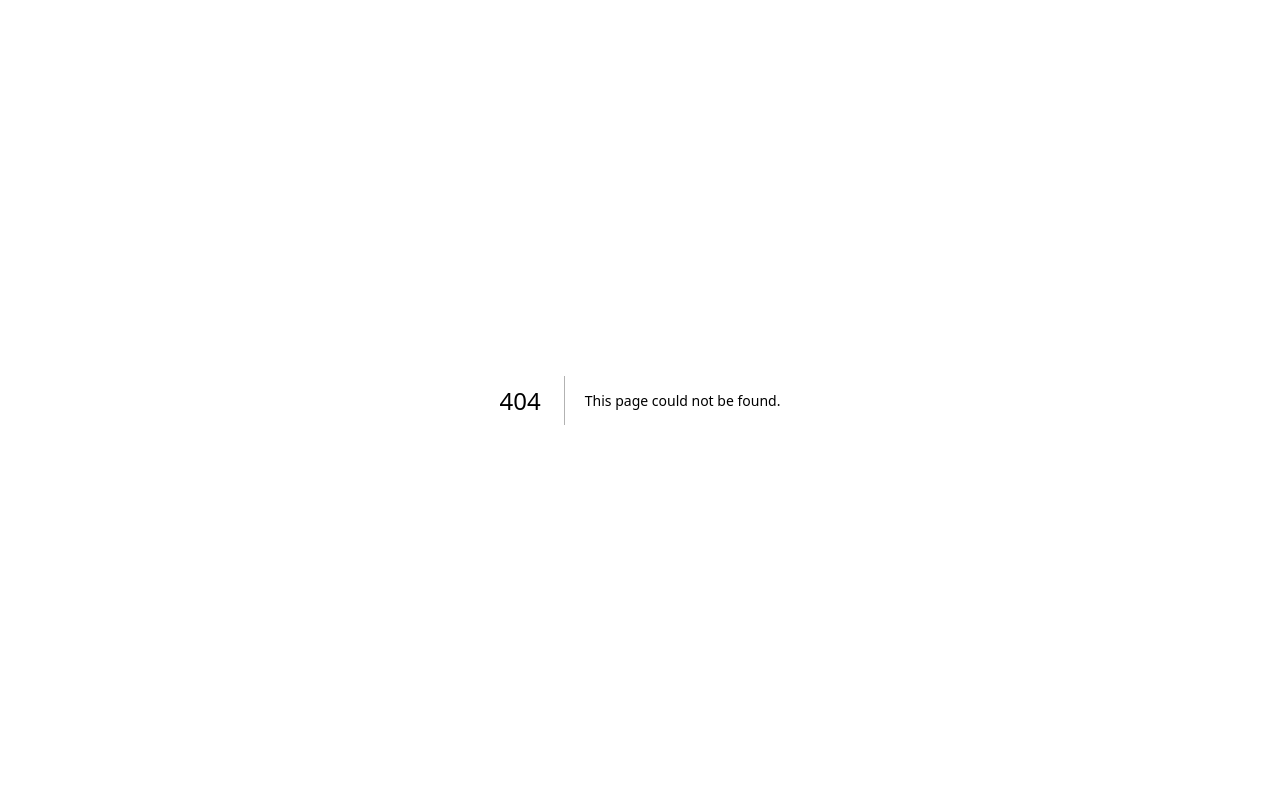
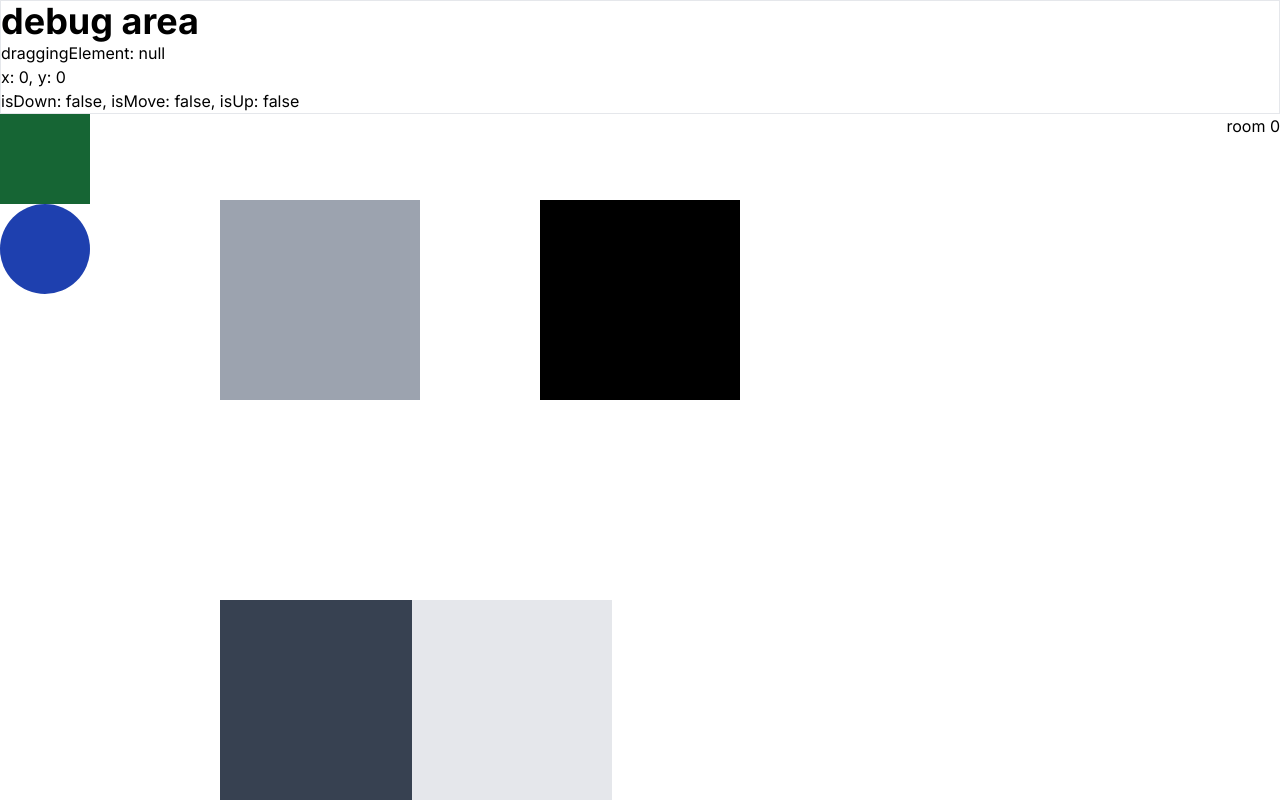
Before and after one commit to Rei1449/geekhack-vol10, a Next.js app in the folder frontend/: page /worlds/1 in a window 1280 px wide. Before the commit this address had no page. Built offline with nearby package versions, Linux system fonts and the light colour scheme.

Commit message:
add:通話部屋をドラックで選べる

```diff
--- a/frontend/app/rooms/[techname]/[video_id]/page.tsx
+++ b/frontend/app/rooms/[techname]/[video_id]/page.tsx
@@ -1,94 +1,75 @@
 "use client";
-import React, { CSSProperties, useState } from "react";
+import React, { useState } from "react";
 import AgoraUIKit, { layout } from "agora-react-uikit";
 import { useParams } from "next/navigation";
 
-const Videocall = () => {
-	const [videocall, setVideocall] = useState(true);
+const Videocall = ({
+	videocall,
+	setVideocall,
+}: {
+	videocall: number;
+	setVideocall: (value: number) => void;
+}) => {
+	console.log(videocall);
 	const [isHost, setHost] = useState(true);
 	const [isPinned, setPinned] = useState(false);
 	const [username, setUsername] = useState("");
 
 	const params = useParams();
-	const video_id = params.video_id;
-	const techname = params.teckname;
+
+	const techname = params.techname;
 
 	return (
-		<div style={styles.container}>
-			<div style={styles.videoContainer}>
-				<h1 style={styles.heading}>Agora Web UI Kit</h1>
-				{videocall ? (
+		<div className="fixed right-0 ">
+			<div>
+				<h1>room {videocall}</h1>
+				{videocall !== 0 ? (
 					<>
-						<div style={styles.nav}>
+						{console.log(
+							"video開始video開始video開始video開始video開始video開始video開始"
+						)}
+						<div>
 							<p style={{ fontSize: 20, width: 200 }}>
 								You {isHost ? "a host" : "an audience"}
 							</p>
-							<p style={styles.btn} onClick={() => setHost(!isHost)}>
+							{/* <p style={styles.btn} onClick={() => setHost(!isHost)}>
 								Change Role
 							</p>
 							<p style={styles.btn} onClick={() => setPinned(!isPinned)}>
 								Change Layout
-							</p>
+							</p> */}
 						</div>
 						<AgoraUIKit
 							rtcProps={{
 								appId: "7e7137512f254b568961f83f85198bff",
-								channel: `test${video_id}${techname}`,
+								channel: `room${videocall}${techname}`,
 								token: null, //add your token if using app in secured mode
 								role: isHost ? "host" : "audience",
 								layout: isPinned ? layout.pin : layout.grid,
 							}}
 							rtmProps={{ username: username || "user", displayUsername: true }}
 							callbacks={{
-								EndCall: () => setVideocall(false),
+								EndCall: () => setVideocall(0),
 							}}
 						/>
 					</>
 				) : (
-					<div style={styles.nav}>
-						<input
-							style={styles.input}
-							placeholder="nickname"
-							type="text"
-							value={username}
-							onChange={(e) => {
-								setUsername(e.target.value);
-							}}
-						/>
-						<h3 style={styles.btn} onClick={() => setVideocall(true)}>
-							Start Call
-						</h3>
-					</div>
+					<></>
+					// <div style={styles.nav}>
+					// 	<input
+					// 		style={styles.input}
+					// 		placeholder="nickname"
+					// 		type="text"
+					// 		value={username}
+					// 		onChange={(e) => {
+					// 			setUsername(e.target.value);
+					// 		}}
+					// 	/>
+					// </div>
 				)}
 			</div>
 		</div>
 	);
 };
 
-const styles = {
-	container: {
-		width: "50vw",
-		height: "50vh",
-		display: "flex",
-		flex: 1,
-		backgroundColor: "#007bff22",
-	},
-	heading: { textAlign: "center" as const, marginBottom: 0 },
-	videoContainer: {
-		display: "flex",
-		flexDirection: "column",
-		flex: 1,
-	} as CSSProperties,
-	nav: { display: "flex", justifyContent: "space-around" },
-	btn: {
-		backgroundColor: "#007bff",
-		cursor: "pointer",
-		borderRadius: 5,
-		padding: "4px 8px",
-		color: "#ffffff",
-		fontSize: 20,
-	},
-	input: { display: "flex", height: 24, alignSelf: "center" } as CSSProperties,
-};
-
 export default Videocall;
--- a/frontend/app/testdragdrop/page.tsx
+++ b/frontend/app/testdragdrop/page.tsx
@@ -1,6 +1,7 @@
 "use client";
 import useDraggable from "@/utils/dragdrop/useDraggble";
 import React, { useEffect, useState } from "react";
+import Videocall from "../rooms/[techname]/[video_id]/page";
 
 export default function Page() {
 	const [draggingElementStatus, handleDown] = useDraggable();
@@ -32,17 +33,25 @@ export default function Page() {
 			console.log("reactの部屋に入った");
 			// 重なった際に実行する関数をここに追加
 			setIsOverlapping(true);
+			setVideocall(1);
 		} else if (!isCurrentlyOverlapping && isOverlapping) {
 			console.log("reactの部屋から抜けた");
 			// 重ならなくなった際に実行する関数をここに追加
 			setIsOverlapping(false);
+			setVideocall(null);
 		}
 	};
 	useEffect(() => {
 		checkOverlap();
 	}, [draggingElementStatus, isOverlapping]);
+
+	const [videocall, setVideocall] = useState<number | null>(null);
 	return (
 		<div>
+			<Videocall videocall={videocall} />
+			<Videocall videocall={videocall} />
+			<Videocall videocall={videocall} />
+			<Videocall videocall={videocall} />
 			<div className="container">
 				<div className="dragging-element-status border">
 					<p className="text-4xl font-bold">debug area</p>
--- /dev/null
+++ b/frontend/app/worlds/[techname]/page.tsx
@@ -0,0 +1,92 @@
+"use client";
+import Videocall from "@/app/rooms/[techname]/[video_id]/page";
+import useDraggable from "@/utils/dragdrop/useDraggble";
+import React, { useEffect, useState } from "react";
+
+export default function Page() {
+	const [draggingElementStatus, handleDown] = useDraggable();
+	const [videocall, setVideocall] = useState<number>(0);
+
+	const checkOverlap = () => {
+		const dragElement = document.getElementById("user-1");
+
+		[1, 2, 3, 4, 5].forEach((room_id: number) => {
+			const dropArea = document.getElementById(`room${room_id}`);
+
+			if (!dragElement || !dropArea) return;
+
+			const dragRect = dragElement.getBoundingClientRect();
+			const dropRect = dropArea.getBoundingClientRect();
+
+			// const dropAreaWithId = {
+			// 	...dropRect,
+			// 	room_id,
+			// };
+
+			const isCurrentlyOverlapping =
+				dragRect.left < dropRect.right &&
+				dragRect.right > dropRect.left &&
+				dragRect.top < dropRect.bottom &&
+				dragRect.bottom > dropRect.top;
+
+			console.log("isCurrentlyOverlapping", isCurrentlyOverlapping);
+			if (isCurrentlyOverlapping) {
+				console.log(`${room_id}の部屋に入った`);
+				setVideocall(room_id);
+				console.log("videocall", videocall);
+			} else if (!isCurrentlyOverlapping && room_id !== videocall) {
+				console.log(`${room_id}の部屋から抜けた`);
+				setVideocall(0);
+			}
+		});
+	};
+	useEffect(() => {
+		checkOverlap();
+	}, [draggingElementStatus]);
+
+	return (
+		<div>
+			<div className="container">
+				<div className="dragging-element-status border">
+					<p className="text-4xl font-bold">debug area</p>
+					<div className="dragging-element">{`draggingElement: ${
+						draggingElementStatus.draggingElement &&
+						draggingElementStatus.draggingElement.id
+					}`}</div>
+					<div
+						className="translate "
+						onMouseDown={
+							handleDown
+						}>{`x: ${draggingElementStatus.translate.x}, y: ${draggingElementStatus.translate.y}`}</div>
+					<div className="mouse-status">
+						{`isDown: ${draggingElementStatus.mouseStatus.isDown}, isMove: ${draggingElementStatus.mouseStatus.isMove}, isUp: ${draggingElementStatus.mouseStatus.isUp}`}
+					</div>
+				</div>
+				<Videocall videocall={videocall} setVideocall={setVideocall} />
+
+				<div className="draggables">
+					<div
+						id="room1"
+						className="fixed top-[200px] right-0 left-0 m-auto w-[200px] h-[200px] bg-black text-white"></div>
+					<div
+						id="room2"
+						className="fixed top-[200px] right-[50%] left-0 m-auto w-[200px] h-[200px] bg-gray-400 text-white"></div>
+					<div
+						id="room3"
+						className="fixed top-[600px] right-[50%] left-0 m-auto w-[200px] h-[200px] bg-gray-700 text-white"></div>
+					<div
+						id="room4"
+						className="fixed top-[600px] right-[20%] left-0 m-auto w-[200px] h-[200px] bg-gray-200 text-white"></div>
+					<div
+						id="user-1"
+						className="element-1 draggable w-[90px]  h-[90px] bg-green-800"
+						onMouseDown={handleDown}></div>
+					<div
+						id="user-2"
+						className="element-1 draggable w-[90px] h-[90px] rounded-full bg-blue-800"
+						onMouseDown={handleDown}></div>
+				</div>
+			</div>
+		</div>
+	);
+}
--- /dev/null
+++ b/frontend/app/worlds/page.tsx
@@ -0,0 +1,7 @@
+"use client";
+
+import React, { useEffect, useState } from "react";
+
+export default function Page() {
+	return <div></div>;
+}
```
